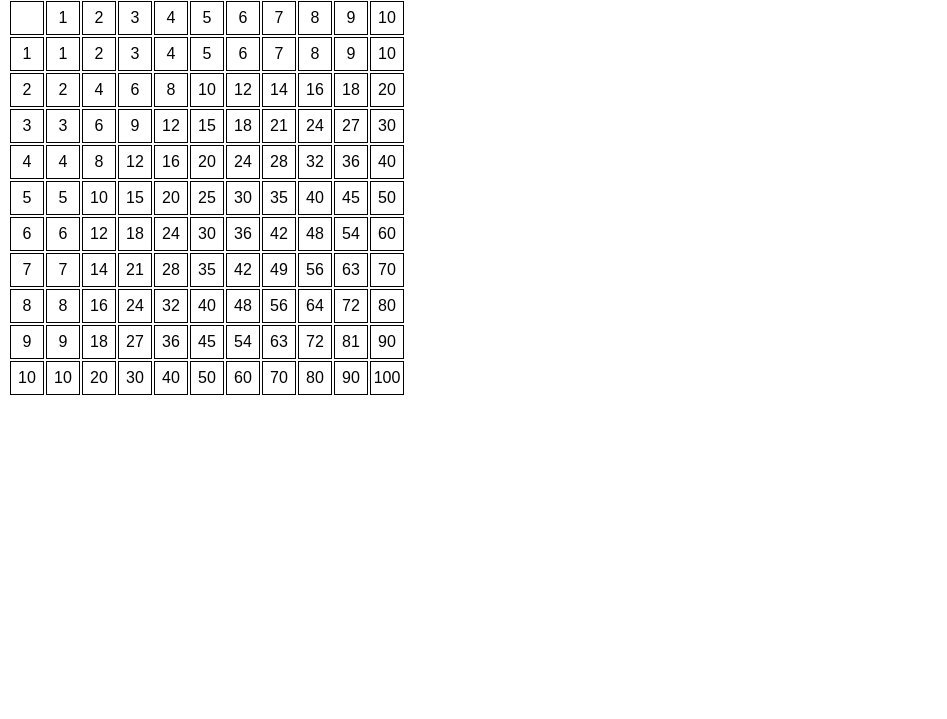
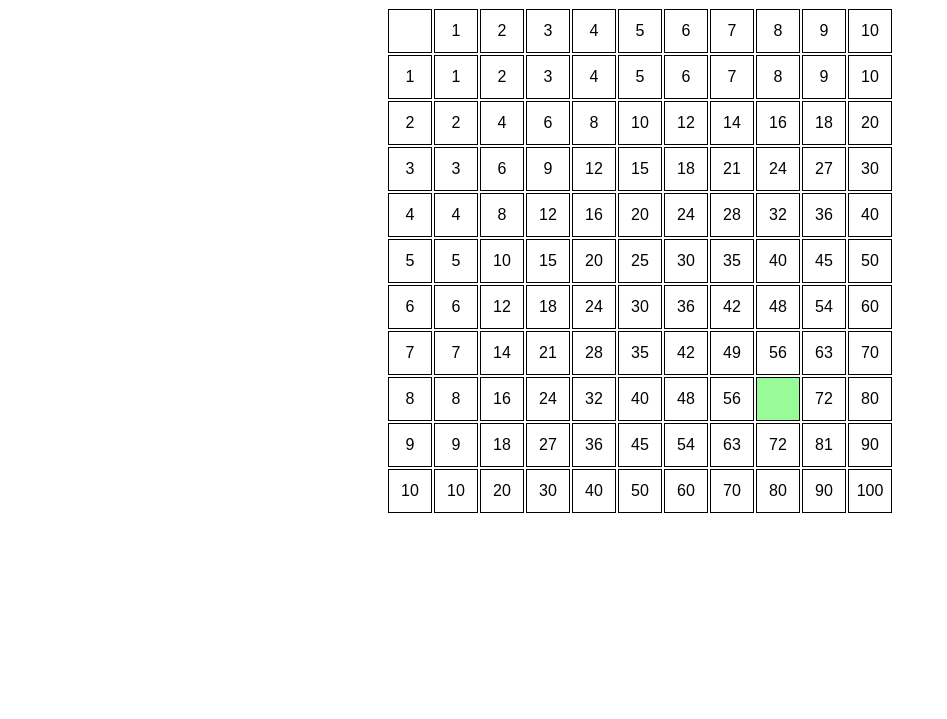
Before and after one commit to iths-anna-boberg/multiplikationstabellen, a plain HTML site: page index.html in a window 1280 px wide. Shown: the part 81-800 px from the top of the page, without its empty margins (0-947 px from the left). Drawn offline with Linux system fonts and the light colour scheme.

Commit message:
add editable cell

```diff
--- a/js/main.js
+++ b/js/main.js
@@ -5,17 +5,20 @@ class Board {
         this.table = document.createElement('table')
         this.rowNumber = 1
         this.main.appendChild(this.table)
-        this.drawBoard()
+        this.arrayRandoms = []
+        this.width = 11
+        this.height = 11
+        this.drawEditableBoard()
     }
 
     drawBoard(){
 
-        for (let row=0; row<11; row++) {
+        for (let row=0; row<this.height; row++) {
 
             let tableRow = document.createElement('tr')
             this.table.appendChild(tableRow)
             if (row === 0) {
-                for (let i=0; i <11; i++) {
+                for (let i=0; i <this.height; i++) {
                     if (i === 0) {
                         let empty = document.createElement('td')
                         tableRow.appendChild(empty)
@@ -23,10 +26,11 @@ class Board {
                         let cell = document.createElement('td')
                         tableRow.appendChild(cell)
                         cell.innerHTML = i
+                        cell.setAttribute('data', i)
                     }
                 }
             }
-            for (let column = 0; column<11; column++){
+            for (let column = 0; column<this.width; column++){
                 if (column === 0 && row != 0) {
                     let col = document.createElement('td')
                     tableRow.appendChild(col)
@@ -43,6 +47,44 @@ class Board {
 
         }
     }
+
+    drawEditableBoard() {
+        this.drawBoard()
+        this.createArrayOfRandom()
+        let cells = document.querySelectorAll('td')
+        cells.forEach(cell =>{
+            if(this.arrayRandoms.includes(parseInt(cell.getAttribute('data')))){
+                cell.classList.add('editable')
+                cell.innerHTML = ""
+                cell.addEventListener('click', this.leaveAnswer)
+            }
+        })
+    }
+
+    createArrayOfRandom () {
+        while (this.arrayRandoms.length < this.width){
+            let random = Math.floor(Math.random() * (this.width*this.height)+1)
+            if (random>10){this.arrayRandoms.push(random)}
+        }
+
+    }
+
+    leaveAnswer () {
+        let editor = document.createElement('input')
+        this.appendChild(editor).focus()
+        let answer = ""
+        editor.addEventListener('keyup', (e)=>{
+            answer = editor.value
+            if(e.key === 'Enter'){
+                this.removeChild(editor)
+                this.innerHTML = answer
+            }
+        })
+    }
+
+
 }
 
 let board = new Board()
+
+board.createArrayOfRandom()
--- a/style/style.css
+++ b/style/style.css
@@ -3,9 +3,32 @@ body {
     font-size: 16px;
 }
 
+header {
+    display: flex;
+    justify-content: center;
+}
+
+main {
+    display: flex;
+    justify-content: center;
+}
+
 td {
-    width: 30px;
-    height: 30px;
+    width: 40px;
+    height: 40px;
     border: 0.5px solid black;
     text-align: center;
 }
+
+.editable {
+    background-color: palegreen;
+}
+
+input {
+    max-width: 35px;
+    background-color: palegreen;
+}
+
+input:focus{
+    border: 0.5px greenyellow;
+}
```
